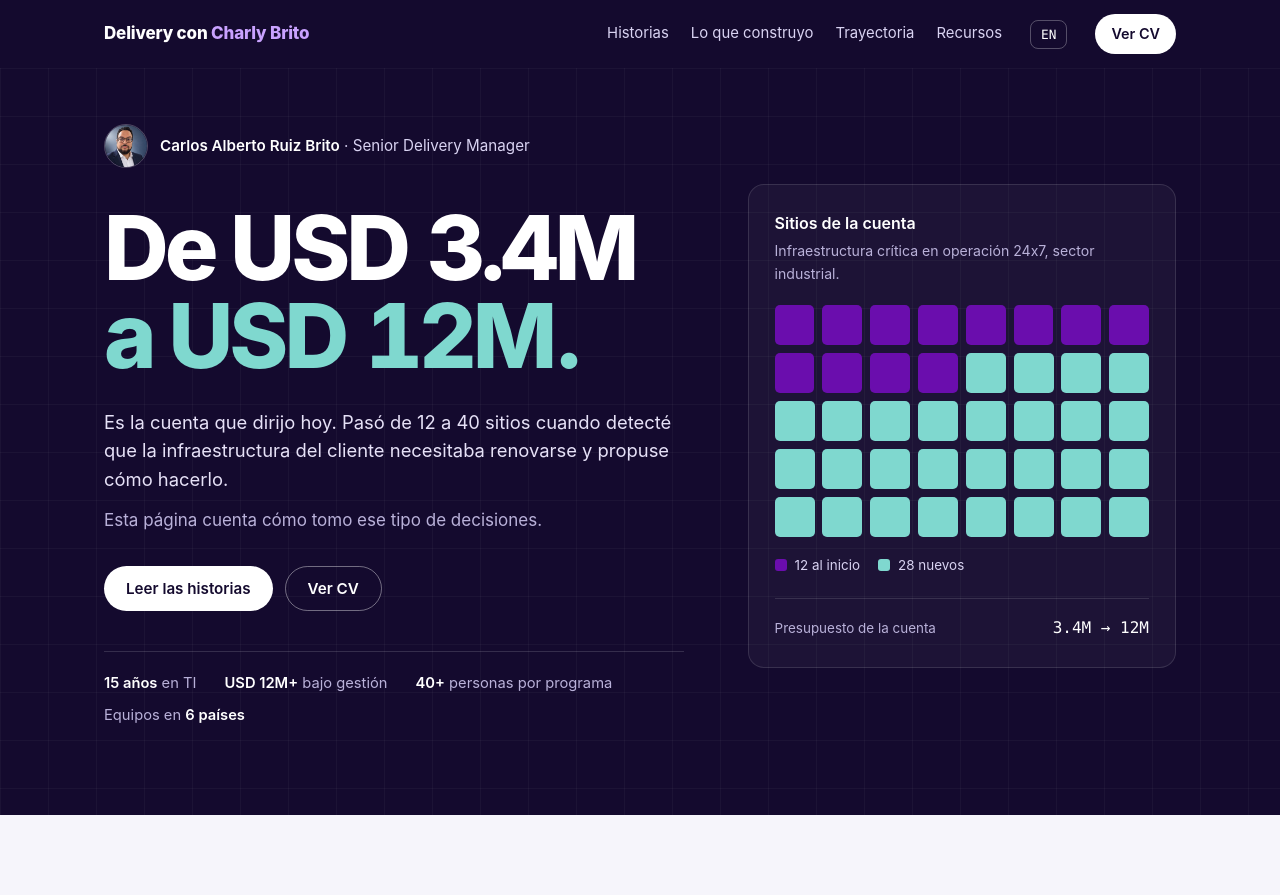
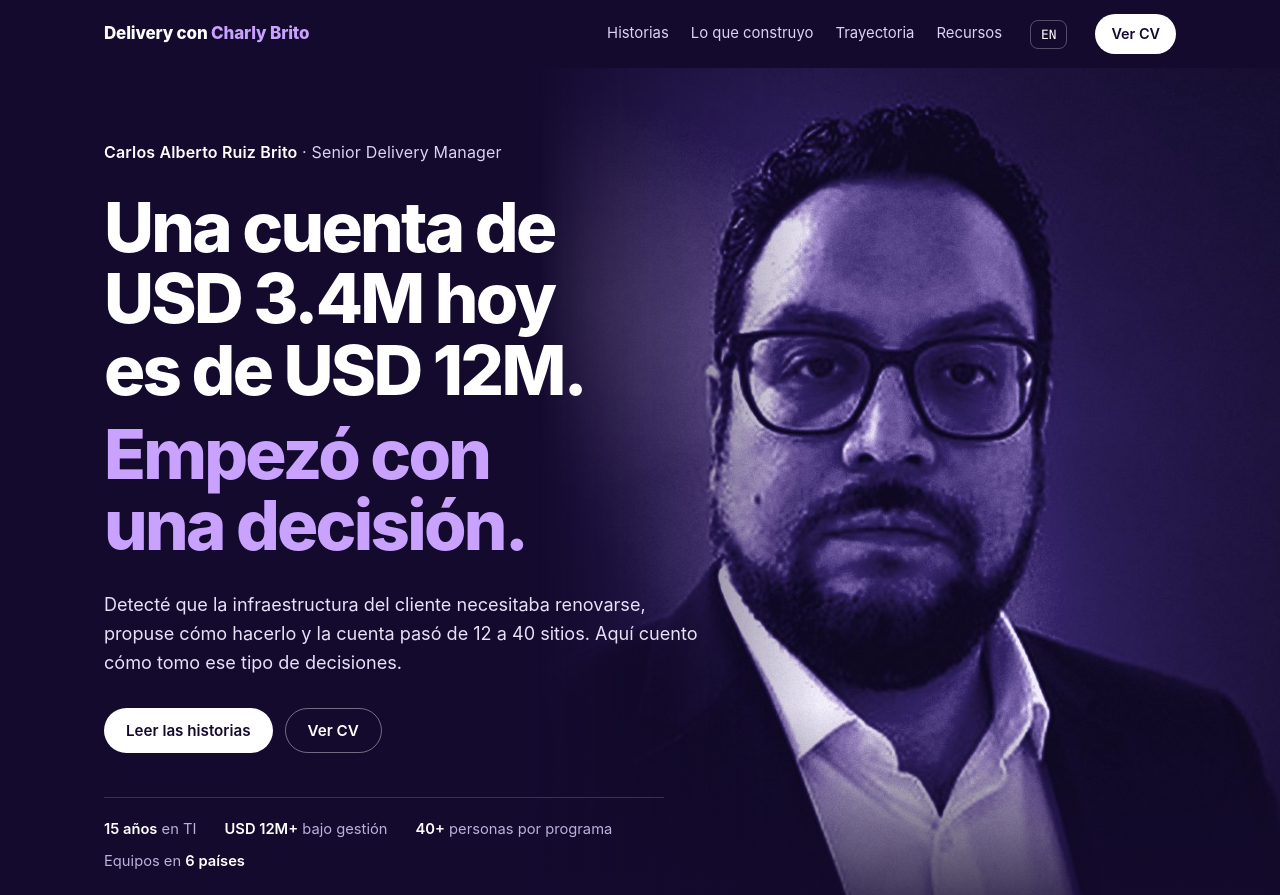
Before and after one commit to carlosruizbrito/carlosruizbrito.github.io, a plain HTML site: page nuevo/index.html in a window 1280 px wide. Shown: the top 895 px of the page. Drawn offline with Linux system fonts and the light colour scheme.

Commit message:
/nuevo: portada con retrato editorial y titular de la cuenta; se retira la cuadrícula de sitios
Co-Authored-By: Claude Opus 5.5 <noreply@anthropic.com>
Claude-Session: https://claude.ai/code/session_01PmsUkxGx1ks5w9Qrqcuheb

```diff
--- a/nuevo/index.html
+++ b/nuevo/index.html
@@ -48,40 +48,31 @@ a{color:var(--accent);text-underline-offset:3px}
 @media (max-width:860px){.top nav{display:none}.top .col{gap:12px}.lang{margin-left:auto}}
 
 /* Portada */
-.hero{background:var(--ink);color:#fff;padding:56px 0 88px;position:relative;overflow:hidden}
-.hero::before{content:"";position:absolute;inset:0;background-image:linear-gradient(rgba(255,255,255,.035) 1px,transparent 1px),linear-gradient(90deg,rgba(255,255,255,.035) 1px,transparent 1px);background-size:48px 48px;pointer-events:none}
-.hero .col{display:grid;grid-template-columns:minmax(0,1.15fr) minmax(0,.85fr);gap:64px;align-items:center;position:relative}
-.who{display:flex;align-items:center;gap:12px;margin:0 0 36px;color:#d9d3f2;font-size:.95rem}
-.who img{width:44px;height:44px;border-radius:50%;object-fit:cover;border:1px solid rgba(255,255,255,.25)}
+.hero{background:var(--ink);color:#fff;position:relative;overflow:hidden;min-height:min(760px,92vh);display:flex;align-items:center}
+.hero .shot{position:absolute;top:0;right:0;bottom:0;width:58%;margin:0}
+.hero .shot img{width:100%;height:100%;object-fit:cover;object-position:50% 22%;display:block;-webkit-mask-image:linear-gradient(90deg,transparent 0,#000 38%),linear-gradient(0deg,transparent 0,#000 22%);mask-image:linear-gradient(90deg,transparent 0,#000 38%);}
+.hero .shot::after{content:"";position:absolute;inset:0;background:linear-gradient(0deg,var(--ink) 0,transparent 28%)}
+.hero .col{position:relative;width:100%;padding-top:72px;padding-bottom:80px}
+.copy{max-width:620px}
+.who{margin:0 0 26px;color:#d9d3f2;font-size:1rem;letter-spacing:.01em}
 .who b{color:#fff;font-weight:600}
-.hero h1{margin:0;font-weight:800;font-size:clamp(2.9rem,7.2vw,5.6rem);line-height:.98;letter-spacing:-.045em}
-.hero h1 .num{font-family:var(--sans);font-variant-numeric:tabular-nums}
-.hero h1 .to{display:block;color:var(--mint)}
-.lede{max-width:34em;margin:28px 0 0;font-size:1.15rem;line-height:1.55;color:#e6e1f7}
-.lede-2{max-width:34em;margin:14px 0 0;color:#b9b1d9}
+.hero h1{margin:0;font-weight:800;font-size:clamp(2.4rem,5.4vw,4.3rem);line-height:1.04;letter-spacing:-.04em;text-wrap:balance}
+.hero h1 .then{display:block;margin-top:.18em;color:var(--violet)}
+.lede{max-width:33em;margin:28px 0 0;font-size:1.13rem;line-height:1.6;color:#e6e1f7}
 .actions{display:flex;flex-wrap:wrap;gap:12px;margin-top:32px}
 .btn{display:inline-flex;align-items:center;gap:8px;font:600 .95rem var(--sans);padding:12px 22px;border-radius:999px;text-decoration:none}
 .btn-light{background:#fff;color:var(--ink)}
 .btn-line{border:1px solid rgba(255,255,255,.4);color:#fff}
-.facts{margin:40px 0 0;padding:20px 0 0;border-top:1px solid rgba(255,255,255,.14);display:flex;flex-wrap:wrap;gap:8px 28px;color:#b9b1d9;font-size:.92rem;list-style:none}
+.facts{margin:44px 0 0;padding:20px 0 0;border-top:1px solid rgba(255,255,255,.16);display:flex;flex-wrap:wrap;gap:8px 28px;color:#b9b1d9;font-size:.92rem;list-style:none;max-width:560px}
 .facts b{color:#fff;font-weight:600}
-
-/* Cuadrícula de 40 sitios */
-.sites{background:rgba(255,255,255,.04);border:1px solid rgba(255,255,255,.12);border-radius:16px;padding:26px}
-.sites h2{margin:0 0 4px;font-size:1rem;font-weight:600;color:#fff}
-.sites p{margin:0 0 20px;color:#b9b1d9;font-size:.88rem}
-.grid40{display:grid;grid-template-columns:repeat(8,1fr);gap:8px}
-.grid40 i{aspect-ratio:1;border-radius:5px;background:var(--purple);display:block}
-.grid40 i.n{background:var(--mint);animation:on .5s cubic-bezier(.2,.7,.2,1) both;animation-delay:calc(.6s + var(--d) * 55ms)}
-@keyframes on{from{background:rgba(255,255,255,.08);transform:scale(.6)}to{background:var(--mint);transform:scale(1)}}
-@media (prefers-reduced-motion:reduce){.grid40 i.n{animation:none}}
-.legend{display:flex;gap:18px;margin-top:18px;font-size:.84rem;color:#d9d3f2;flex-wrap:wrap}
-.legend span{display:inline-flex;align-items:center;gap:8px}
-.legend i{width:12px;height:12px;border-radius:3px;display:inline-block}
-.money{display:flex;justify-content:space-between;align-items:baseline;margin-top:22px;padding-top:16px;border-top:1px solid rgba(255,255,255,.12);font-size:.84rem;color:#b9b1d9}
-.money b{font-family:var(--mono);font-weight:500;color:#fff;font-size:1rem}
-@media (max-width:900px){.hero .col{grid-template-columns:1fr;gap:44px}.hero{padding:40px 0 64px}}
-
+@media (max-width:1180px) and (min-width:901px){.hero .shot{width:46%}.copy{max-width:500px}.hero h1{font-size:clamp(2.3rem,4.6vw,3.6rem)}}
+@media (max-width:900px){
+  .hero{display:block;min-height:0}
+  .hero .shot{position:relative;width:100%;height:420px}
+  .hero .shot img{-webkit-mask-image:none;mask-image:none;object-position:50% 25%}
+  .hero .shot::after{background:linear-gradient(0deg,var(--ink) 0,transparent 45%)}
+  .hero .col{margin-top:-120px;padding-top:0;padding-bottom:56px}
+}
 /* Secciones */
 section.block{padding-top:96px}
 .head{max-width:54rem;margin-bottom:40px}
@@ -228,12 +219,12 @@ details[open] summary::before{content:"−"}
 
 <main id="contenido" tabindex="-1">
 <section class="hero" aria-labelledby="titulo">
+  <figure class="shot"><img src="retrato.jpg" alt="Carlos Alberto Ruiz Brito" width="1000" height="1000"></figure>
   <div class="col">
-    <div>
-      <p class="who"><img src="../foto-carlos.jpg" alt="" width="44" height="44"><span><b>Carlos Alberto Ruiz Brito</b> · Senior Delivery Manager</span></p>
-      <h1 id="titulo"><span class="es">De <span class="num">USD 3.4M</span> <span class="to">a <span class="num">USD 12M</span>.</span></span><span class="en">From <span class="num">USD 3.4M</span> <span class="to">to <span class="num">USD 12M</span>.</span></span></h1>
-      <p class="lede"><span class="es">Es la cuenta que dirijo hoy. Pasó de 12 a 40 sitios cuando detecté que la infraestructura del cliente necesitaba renovarse y propuse cómo hacerlo.</span><span class="en">That's the account I lead today. It grew from 12 to 40 sites after I saw that the client's infrastructure needed renewing and proposed how to do it.</span></p>
-      <p class="lede-2"><span class="es">Esta página cuenta cómo tomo ese tipo de decisiones.</span><span class="en">This page is about how I make that kind of call.</span></p>
+    <div class="copy">
+      <p class="who"><b>Carlos Alberto Ruiz Brito</b> · Senior Delivery Manager</p>
+      <h1 id="titulo"><span class="es">Una cuenta de USD 3.4M hoy es de USD 12M. <span class="then">Empezó con una decisión.</span></span><span class="en">A USD 3.4M account is now USD 12M. <span class="then">It started with one decision.</span></span></h1>
+      <p class="lede"><span class="es">Detecté que la infraestructura del cliente necesitaba renovarse, propuse cómo hacerlo y la cuenta pasó de 12 a 40 sitios. Aquí cuento cómo tomo ese tipo de decisiones.</span><span class="en">I saw that the client's infrastructure needed renewing, proposed how to do it, and the account grew from 12 to 40 sites. Here is how I make that kind of call.</span></p>
       <div class="actions">
         <a class="btn btn-light" href="#historias"><span class="es">Leer las historias</span><span class="en">Read the stories</span></a>
         <a class="btn btn-line" href="../cv.html"><span class="es">Ver CV</span><span class="en">View CV</span></a>
@@ -244,19 +235,6 @@ details[open] summary::before{content:"−"}
         <li><b>40+</b> <span class="es">personas por programa</span><span class="en">people per program</span></li>
         <li><span class="es">Equipos en</span><span class="en">Teams in</span> <b>6 <span class="es">países</span><span class="en">countries</span></b></li>
       </ul>
-    </div>
-    <div class="sites" role="img" aria-label="12 sitios originales y 28 sitios nuevos, 40 en total / 12 original sites and 28 new sites, 40 in total">
-      <h2><span class="es">Sitios de la cuenta</span><span class="en">Sites in the account</span></h2>
-      <p><span class="es">Infraestructura crítica en operación 24x7, sector industrial.</span><span class="en">Critical infrastructure in 24x7 operation, industrial sector.</span></p>
-      <div class="grid40" aria-hidden="true">
-        <i></i><i></i><i></i><i></i><i></i><i></i><i></i><i></i>
-        <i></i><i></i><i></i><i></i><i class="n" style="--d:0"></i><i class="n" style="--d:1"></i><i class="n" style="--d:2"></i><i class="n" style="--d:3"></i>
-        <i class="n" style="--d:4"></i><i class="n" style="--d:5"></i><i class="n" style="--d:6"></i><i class="n" style="--d:7"></i><i class="n" style="--d:8"></i><i class="n" style="--d:9"></i><i class="n" style="--d:10"></i><i class="n" style="--d:11"></i>
-        <i class="n" style="--d:12"></i><i class="n" style="--d:13"></i><i class="n" style="--d:14"></i><i class="n" style="--d:15"></i><i class="n" style="--d:16"></i><i class="n" style="--d:17"></i><i class="n" style="--d:18"></i><i class="n" style="--d:19"></i>
-        <i class="n" style="--d:20"></i><i class="n" style="--d:21"></i><i class="n" style="--d:22"></i><i class="n" style="--d:23"></i><i class="n" style="--d:24"></i><i class="n" style="--d:25"></i><i class="n" style="--d:26"></i><i class="n" style="--d:27"></i>
-      </div>
-      <div class="legend"><span><i style="background:#6A0DAD"></i><span class="es">12 al inicio</span><span class="en">12 at the start</span></span><span><i style="background:#7fd8cf"></i><span class="es">28 nuevos</span><span class="en">28 new</span></span></div>
-      <div class="money"><span><span class="es">Presupuesto de la cuenta</span><span class="en">Account budget</span></span><b>3.4M → 12M</b></div>
     </div>
   </div>
 </section>
```
Also changed, not shown: nuevo/retrato.jpg (added).
